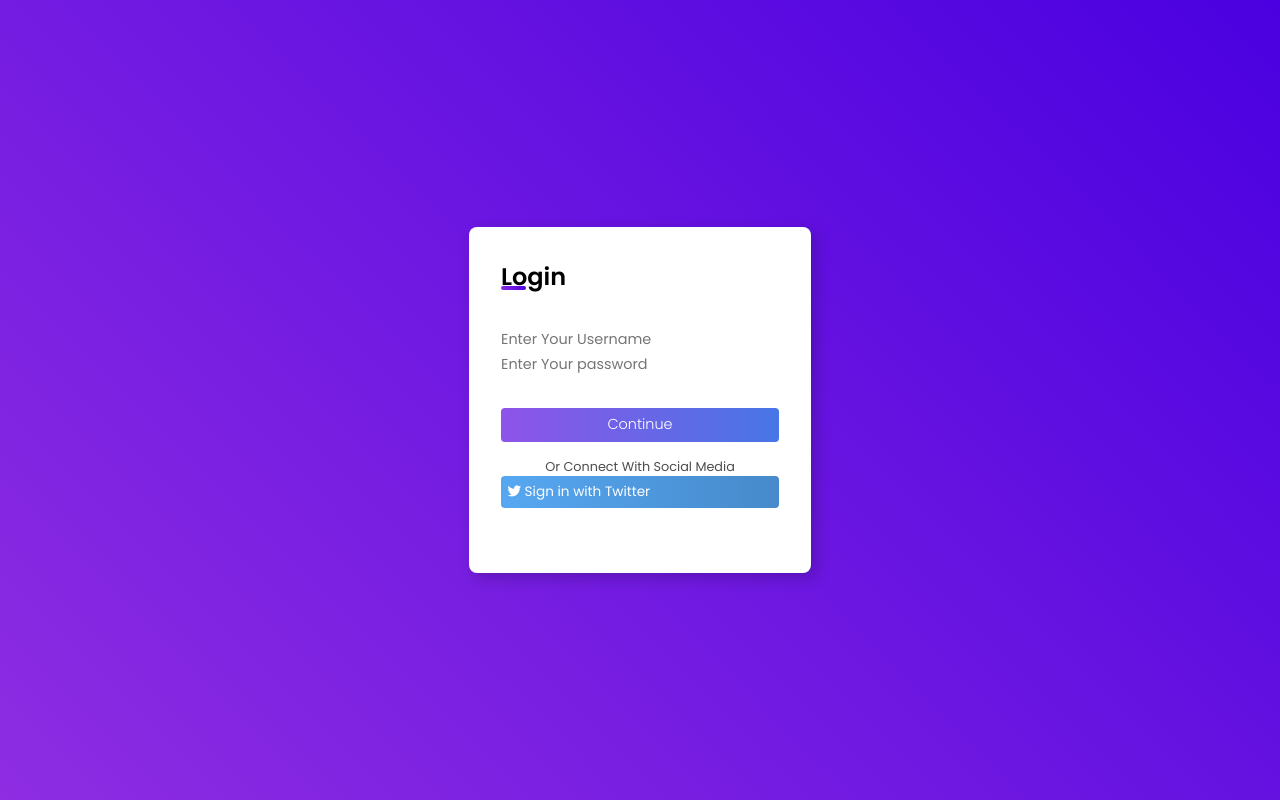
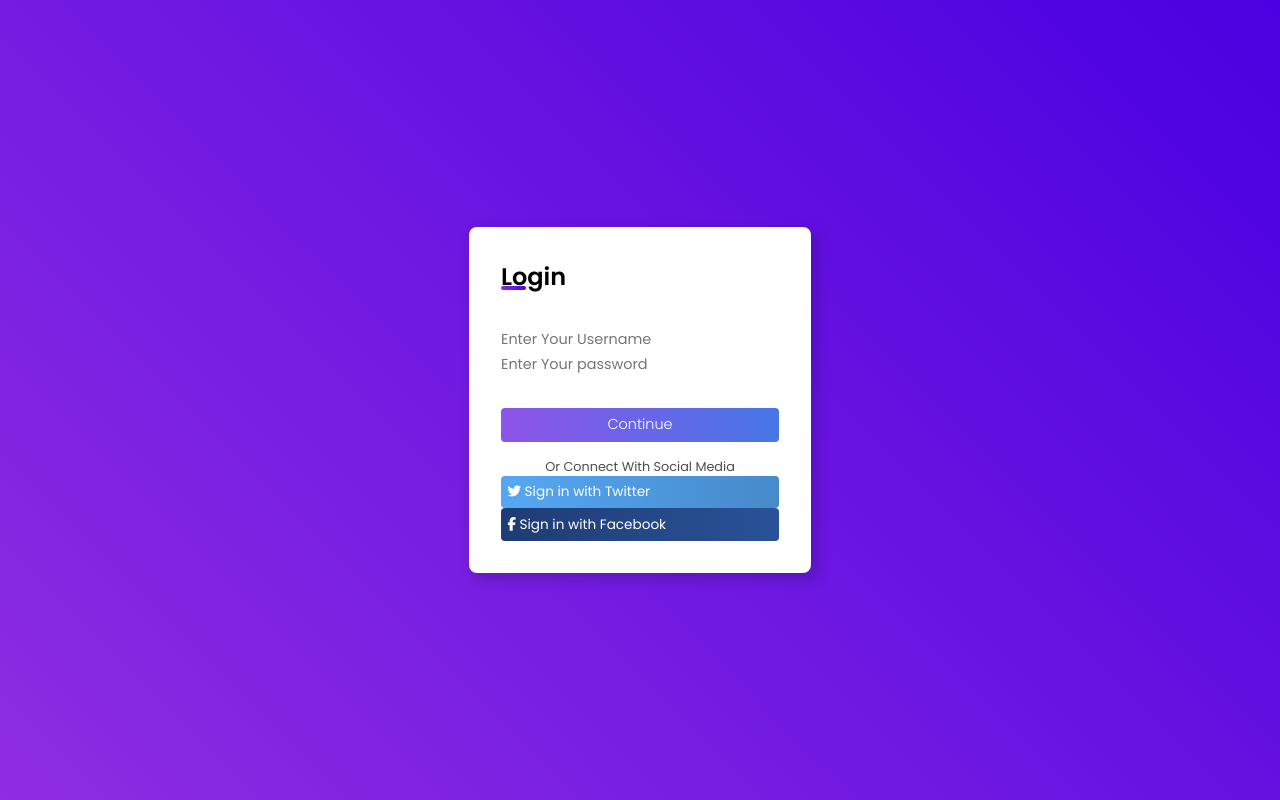
Before and after one commit to Guilherme-Santos08/formulario-de-login-responsivo, a plain HTML site: page index.html in a window 1280 px wide. Drawn offline with Linux system fonts and the light colour scheme.

Commit message:
aplicando o css nas redes sociais

```diff
--- a/style.css
+++ b/style.css
@@ -110,3 +110,7 @@ form input[type="submit"]:hover {
 .footer .social-field.twitter {
    background: linear-gradient(to right, #56a7f2, #468aca);
 }
+
+.footer .social-field.facebook {
+   background: linear-gradient(to right, #1e3c73, #2a5298);
+}
```
